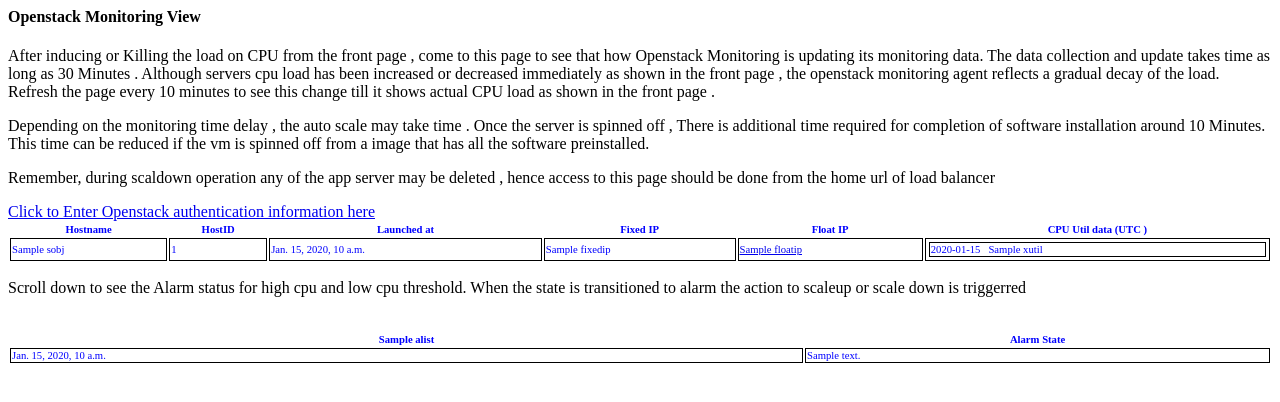
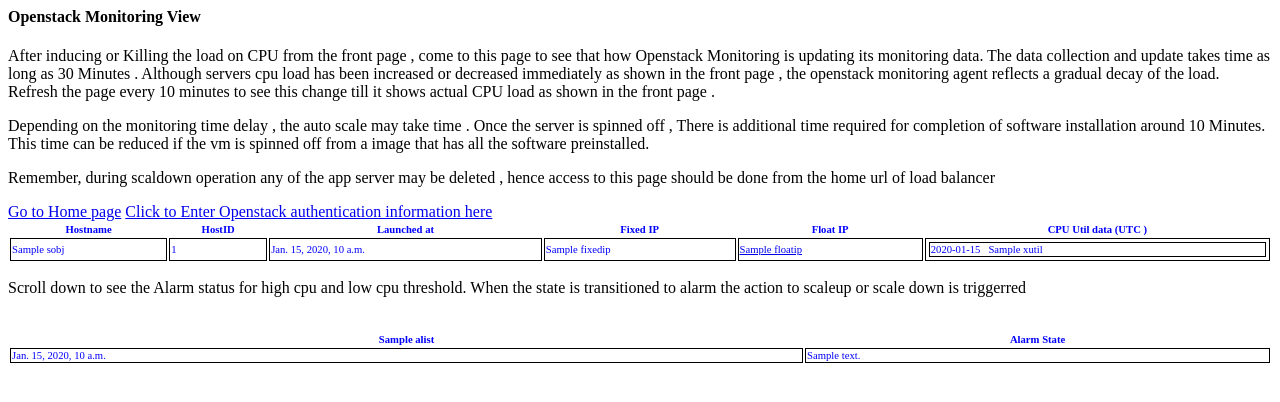
Before and after one commit to BhujayKumarBhatta/djproject, a Django app: template djproject/simpleapp1/templates/openstack_view.html in a window 1280 px wide. Shown: the top 402 px of the page. Run offline with Django 3.2, Linux system fonts and the light colour scheme; the template is opened without the code that fills it: most values are stand-ins (such as "Sample title", 1, 10 or a date in 2020).

Commit message:
configure before viewing openstack from home page

```diff
--- a/djproject/simpleapp1/templates/openstack_view.html
+++ b/djproject/simpleapp1/templates/openstack_view.html
@@ -17,7 +17,7 @@ Remember, during scaldown operation any of the app server may be deleted , hence
 from the home url of load balancer
 </p>
 
-
+<a href= "{% url 'simpleapp1:index'  %}"> Go to Home page</a>
 <a href= "{% url 'simpleapp1:osauth'  %}"> Click to  Enter Openstack authentication information here</a>
 <br>
 
--- a/djproject/simpleapp1/templates/server_stat.html
+++ b/djproject/simpleapp1/templates/server_stat.html
@@ -8,6 +8,7 @@
 <tr> <td> Load Generator</td> <td><a href="cpuload/">To generate load on CPU  - click here</a></td></tr>
 </table>
 <br>
+<a href= "{% url 'simpleapp1:osauth'  %}"> configure settings to view openstack monitoring  </a>
 <a href= "{% url 'simpleapp1:openstack'  %}"> See  server utilization from openstack  cloud monitoring view </a>
 </div>
 
```
Also changed, not shown: 1 other file.
